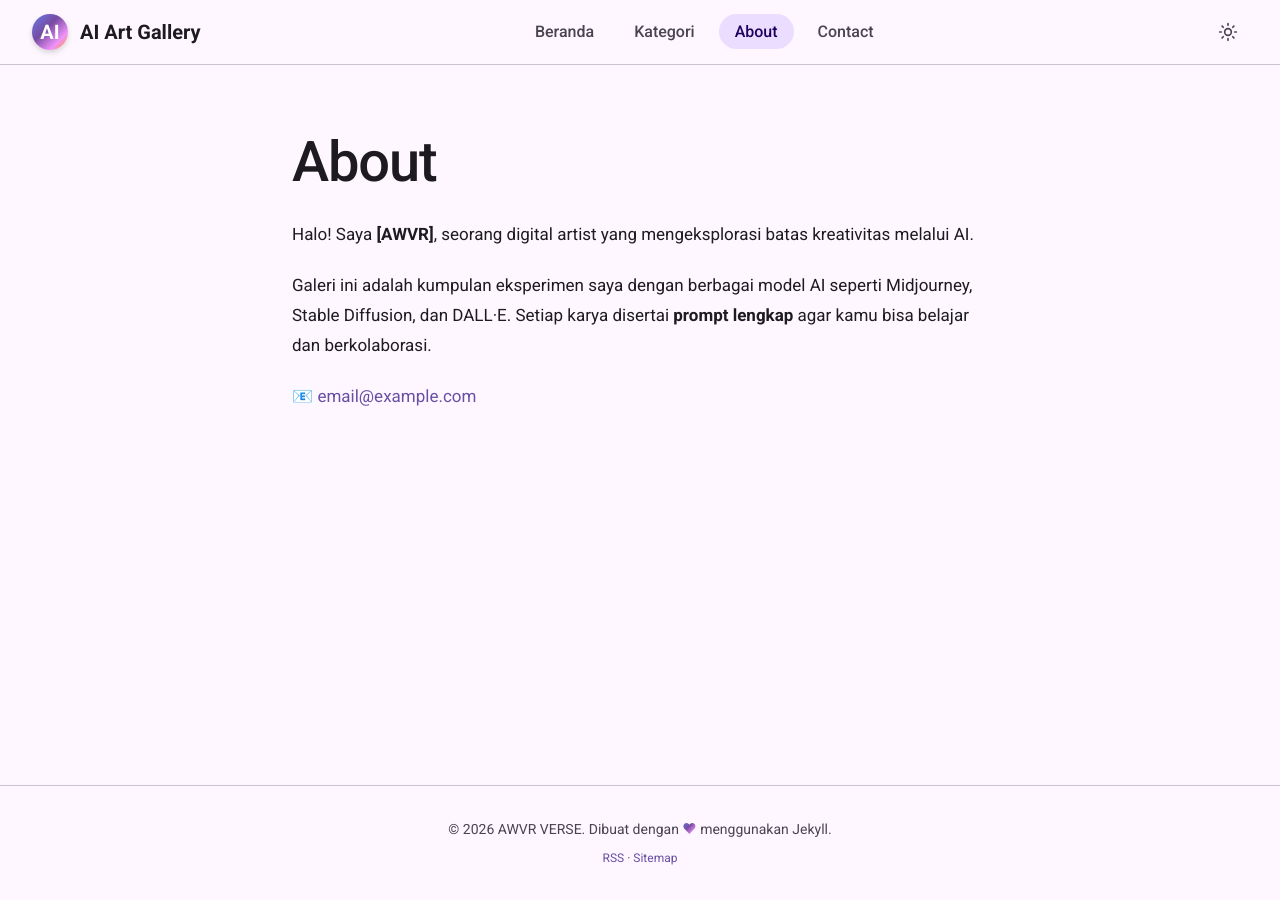
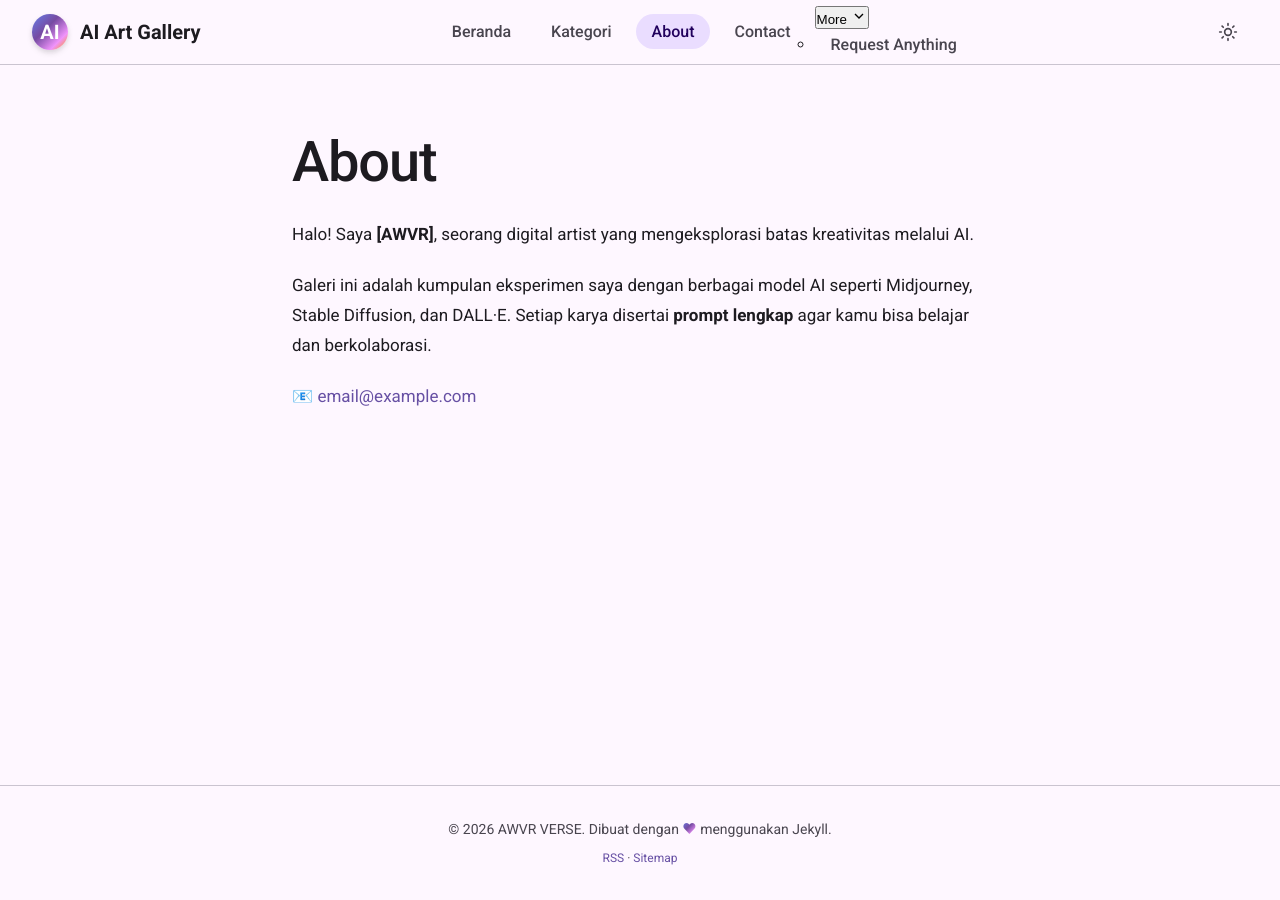
Before and after one commit to ahlawisnu/ahlawisnu.github.io, a Jekyll site: the page built from about.md, in a window 1280 px wide. Built offline with Jekyll 4.4.1, drawn with Linux system fonts in a browser that asks for light colours; some web fonts are replaced.

Commit message:
Update _layout.scss

```diff
--- a/_sass/_layout.scss
+++ b/_sass/_layout.scss
@@ -288,79 +288,3 @@
 }
 
 .site-footer a { color: var(--md-primary); }
-
-// === More Dropdown (Desktop Only) ===
-.nav-more {
-  position: relative;
-}
-
-.nav-more-btn {
-  background: transparent;
-  border: none;
-  padding: 8px 14px;
-  border-radius: var(--md-radius-xl);
-  color: var(--md-on-surface-variant);
-  font-weight: 500;
-  font-size: 0.9375rem;
-  cursor: pointer;
-  display: flex;
-  align-items: center;
-  gap: 6px;
-  transition: all 0.2s;
-}
-
-.nav-more-btn:hover {
-  background: var(--md-primary-container);
-  color: var(--md-on-primary-container);
-}
-
-.nav-more-btn svg {
-  transition: transform 0.2s;
-}
-
-.nav-more.open .nav-more-btn svg {
-  transform: rotate(180deg);
-}
-
-.nav-more-dropdown {
-  position: absolute;
-  top: calc(100% + 8px);
-  right: 0;
-  background: var(--md-surface);
-  border: 1px solid var(--md-outline-variant);
-  border-radius: var(--md-radius-md);
-  box-shadow: var(--md-elevation-3);
-  min-width: 180px;
-  padding: 8px;
-  list-style: none;
-  opacity: 0;
-  visibility: hidden;
-  transform: translateY(-8px);
-  transition: all 0.2s var(--md-motion);
-  z-index: 100;
-}
-
-.nav-more.open .nav-more-dropdown {
-  opacity: 1;
-  visibility: visible;
-  transform: translateY(0);
-}
-
-.nav-more-dropdown a {
-  padding: 10px 14px !important;
-  font-size: 0.875rem !important;
-  border-radius: var(--md-radius-sm) !important;
-}
-
-// Sembunyikan di mobile (sudah ada di drawer)
-@media (max-width: 1280px) {
-  .nav-more-btn {
-    display: none;
-  }
-  .nav-more-dropdown {
-    display: none;
-  }
-  .nav-more {
-    display: contents; // Tampilkan item langsung di drawer
-  }
-}
```
